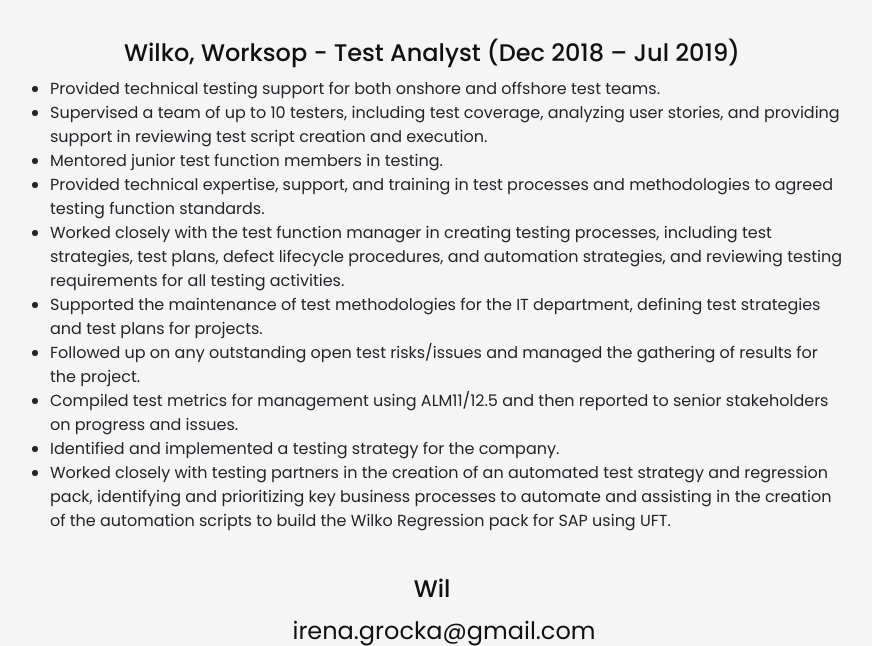
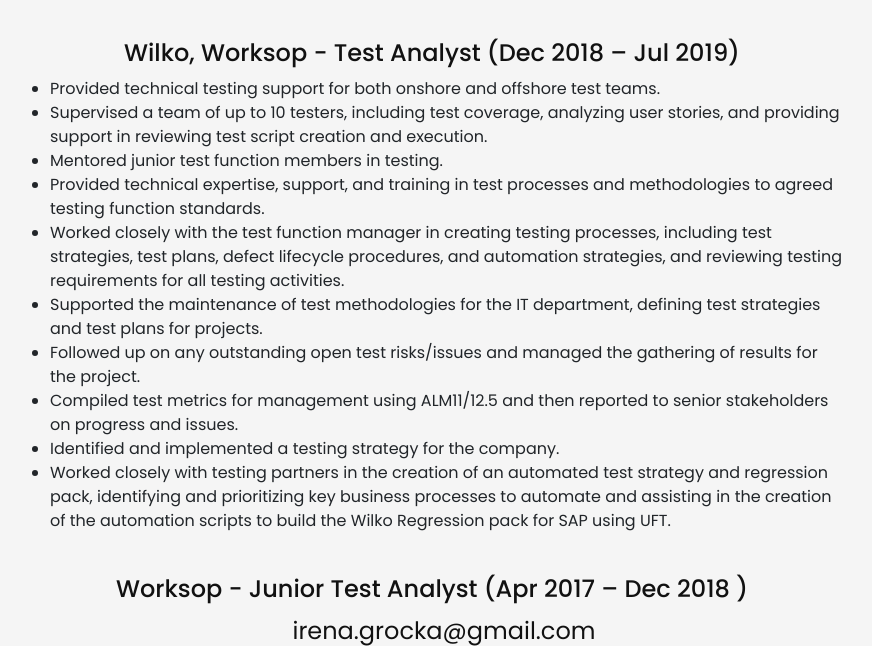
Before and after one commit to irenagrocka-ad/portfolio-page-irena-grocka, a website: page qa_experience.html in a window 1280 px wide. Shown: the part 2494-3140 px from the top of the page, without its empty margins (254-1126 px from the left). Drawn offline with nearby package versions, Linux system fonts and the light colour scheme; a web font is replaced by a local one.

Commit message:
add last h3

```diff
--- a/qa_experience.html
+++ b/qa_experience.html
@@ -216,7 +216,7 @@
         </div>
         <div class="col-lg-12 experiences-section">
           <p>
-          <h3>Wil
+          <h3>Worksop - Junior Test Analyst (Apr 2017 – Dec 2018 ) </h3>
         </div>
       </div>
       <footer>
```
